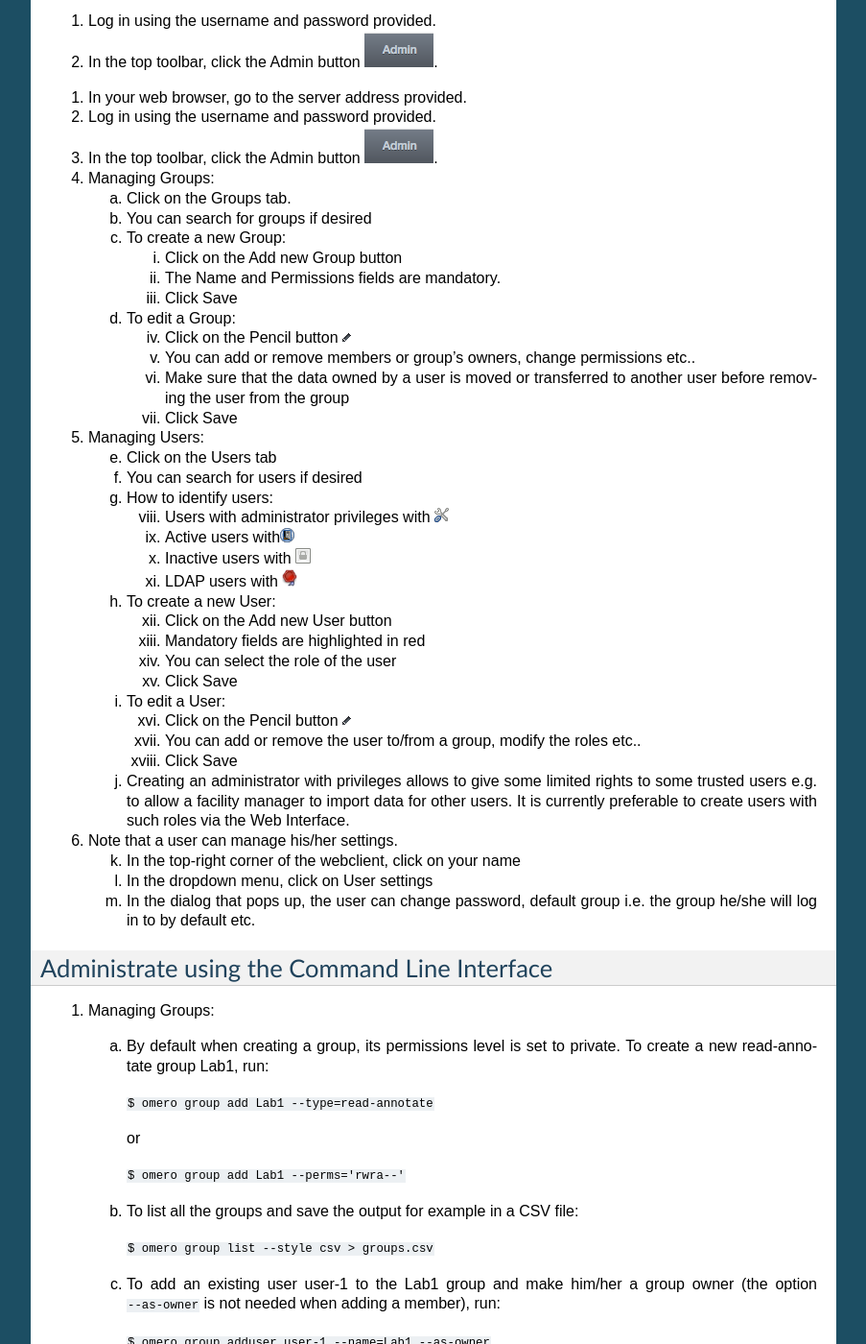
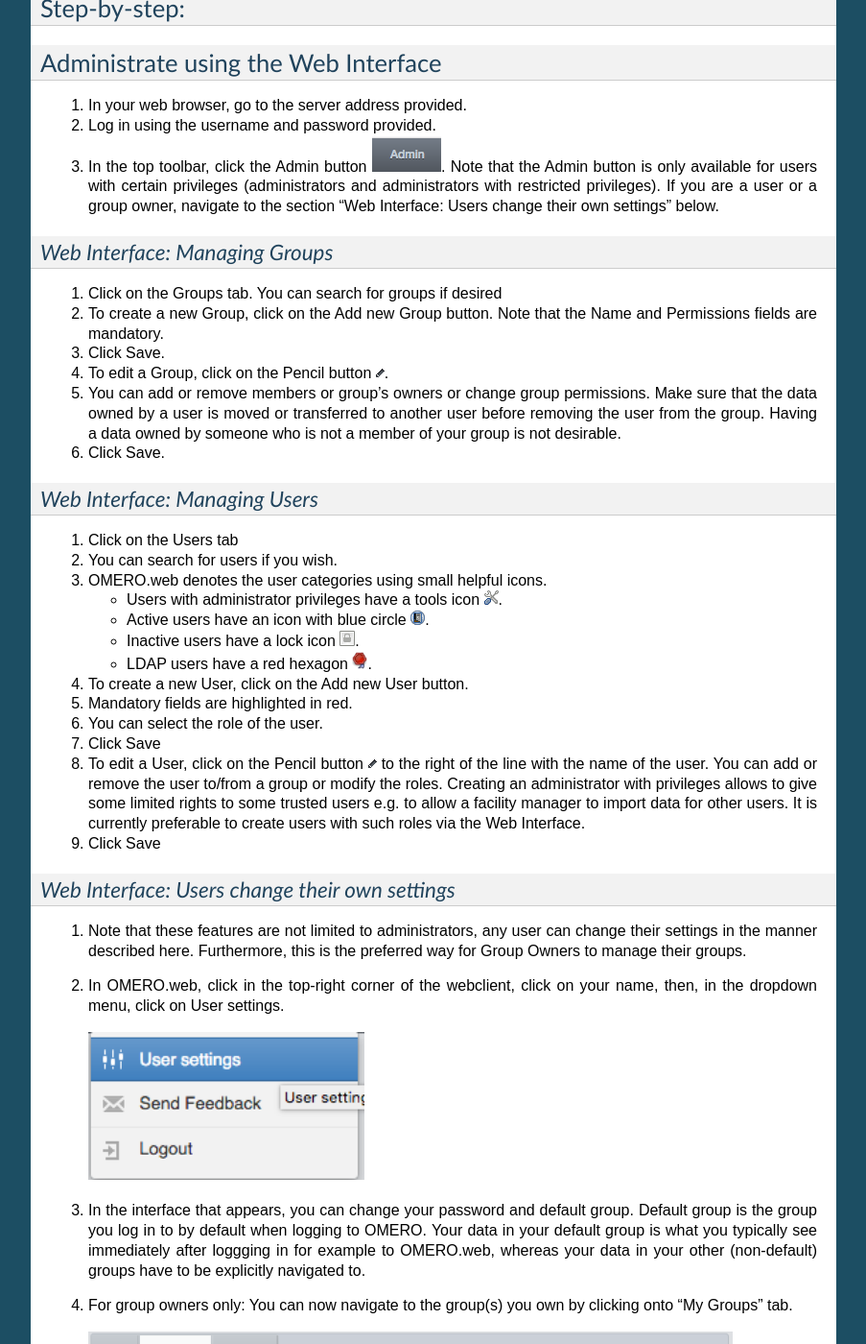
Before and after one commit to ome/omero-guide-introduction, a Sphinx documentation site: the page built from docs/group-user-management.rst, in a window 1280 px wide and 1400 px high, scrolled down 789 px. Shown: the whole window at 96% size, without its empty margins (198-1101 px from the left). Built offline with Sphinx 7.4.7, drawn with Linux system fonts in a browser that asks for light colours; some of the changed text lies outside the part shown.

Commit message:
Reformat, reformulate, add new screenshots

```diff
--- a/docs/group-user-management.rst
+++ b/docs/group-user-management.rst
@@ -21,6 +21,18 @@
 
    -  https://docs.openmicroscopy.org/omero/latest/sysadmins/cli/usergroup.html
 
+   -  https://docs.openmicroscopy.org/omero/5.6.1/sysadmins/server-ldap.html
+
+   -  https://docs.openmicroscopy.org/omero/5.6.1/developers/Server/Ldap.html?highlight=ldap
+
+
+-  Script for Command Line User/Group management
+
+   - https://github.com/ome/training-scripts/blob/master/maintenance/scripts/create_groups_users.sh
+
+-  File defining the User/Group setup used by the script
+
+   - https://github.com/ome/training-scripts/blob/master/maintenance/scripts/create_groups_users_setup
 
 Setup:
 ------
@@ -33,178 +45,188 @@
 found at \ https://docs.openmicroscopy.org/latest/omero/users/cli/installation.html\ .
 
 
-**Step-by-step:**
------------------
+Step-by-step:
+-------------
 
 Administrate using the Web Interface
 ------------------------------------
 
-Below are some useful links to know more about permissions and administrator privileges:
+#. In your web browser, go to the server address provided.
 
 #. Log in using the username and password provided.
 
-#. In the top toolbar, click the Admin button |image0|\ .
+#. In the top toolbar, click the Admin button |image0|\ . Note that the Admin button is only available for users with certain privileges (administrators and administrators with restricted privileges). If you are a user or a group owner, navigate to the section "Web Interface: Users change their own settings" below.
 
-1. In your web browser, go to the server address provided.
+*Web Interface: Managing Groups*
+~~~~~~~~~~~~~~~~~~~~~~~~~~~~~~~~
 
-2. Log in using the username and password provided.
+#. Click on the Groups tab. You can search for groups if desired
 
-3. In the top toolbar, click the Admin button |image0|\ .
+#. To create a new Group, click on the Add new Group button. Note that the Name and Permissions fields are mandatory.
 
-4. Managing Groups:
+#. Click Save.
 
-   a. Click on the Groups tab.
+#. To edit a Group, click on the Pencil button |image1|.
 
-   b. You can search for groups if desired
+#. You can add or remove members or group’s owners or change group permissions. Make sure that the data owned by a user is moved or transferred to another user before removing the user from the group. Having a data owned by someone who is not a member of your group is not desirable.
 
-   c. To create a new Group:
+#. Click Save.
 
-      i.   Click on the Add new Group button
+*Web Interface: Managing Users*
+~~~~~~~~~~~~~~~~~~~~~~~~~~~~~~~
 
-      ii.  The Name and Permissions fields are mandatory.
+#. Click on the Users tab
 
-      iii. Click Save
+#. You can search for users if you wish.
 
-   d. To edit a Group:
+#. OMERO.web denotes the user categories using small helpful icons.
 
-      iv.  Click on the Pencil button |image1|
+   - Users with administrator privileges have a tools icon \ |image2|.
 
-      v.   You can add or remove members or group’s owners, change permissions etc..
+   - Active users have an icon with blue circle \ |image3|.
 
-      vi.  Make sure that the data owned by a user is moved or transferred to another user before removing the user from the group
+   - Inactive users have a lock icon |image4|.
 
-      vii. Click Save
+   - LDAP users have a red hexagon |image5|.
 
-5. Managing Users:
+#. To create a new User, click on the Add new User button.
 
-   e. Click on the Users tab
+#. Mandatory fields are highlighted in red.
 
-   f. You can search for users if desired
+#. You can select the role of the user.
 
-   g. How to identify users:
+#. Click Save
 
-      viii. Users with administrator privileges with \ |image2|
+#. To edit a User, click on the Pencil button |image6| to the right of the line with the name of the user. You can add or remove the user to/from a group or modify the roles. Creating an administrator with privileges allows to give some limited rights to some trusted users e.g. to allow a facility manager to import data for other users. It is currently preferable to create users with such roles via the Web Interface.
 
-      ix.   Active users with\ |image3|
+#. Click Save
 
-      x.    Inactive users with |image4|
+*Web Interface: Users change their own settings*
+~~~~~~~~~~~~~~~~~~~~~~~~~~~~~~~~~~~~~~~~~~~~~~~~
 
-      xi.   LDAP users with |image5|
+#. Note that these features are not limited to administrators, any user can change their settings in the manner described here. Furthermore, this is the preferred way for Group Owners to manage their groups.
 
-   h. To create a new User:
+#. In OMERO.web, click in the top-right corner of the webclient, click on your name, then, in the dropdown menu, click on User settings.
 
-      xii.  Click on the Add new User button
+   |image7|
 
-      xiii. Mandatory fields are highlighted in red
+#. In the interface that appears, you can change your password and default group. Default group is the group you log in to by default when logging to OMERO. Your data in your default group is what you typically see immediately after loggging in for example to OMERO.web, whereas your data in your other (non-default) groups have to be explicitly navigated to.
 
-      xiv.  You can select the role of the user
+#. For group owners only: You can now navigate to the group(s) you own by clicking onto "My Groups" tab.
 
-      xv.   Click Save
+   |image8|
 
-   i. To edit a User:
+#. Identify the group you want to edit in your group list and click on Edit button.
 
-      xvi.   Click on the Pencil button |image6|
+#. You can now add or remove group members, add members as group owners (a group can have many owners, besides youself).  When removing users from the group, make sure that the data owned by a user is moved or transferred to another user before removing the user from the group.
 
-      xvii.  You can add or remove the user to/from a group, modify the roles etc..
+#. You can also change the permissions level of your group. Note though that this is an action which needs careful thinking, especially if you are going from more permissive group types towards less permissive ones.
 
-      xviii. Click Save
+Administrate using the Command Line Interface (CLI)
+---------------------------------------------------
 
-   j. Creating an administrator with privileges allows to give some limited rights to some trusted users e.g. to allow a facility manager to import data for other users. It is currently preferable to create users with such roles via the Web Interface.
+Typically, the administration of Groups and Users in OMERO is done in OMERO.web (see section above), as it is more user friendly. The Command Line Interface (CLI) cannot offer the easy quick overview, filtering and searching and intiutively named buttons and tabs. For creation of administrators with restricted privileges, there are several key features missing from the CLI which are present in OMERO.web.
+Nevertheless, some features for handling LDAP users are implemented only in CLI.
+Further, the CLI offers an environment in which custom bash scripts for user/group creation and maintenance can be executed. One example of such script can be taken from https://github.com/ome/training-scripts/blob/master/maintenance/scripts/create_groups_users.sh. The script consumes a file https://github.com/ome/training-scripts/blob/master/maintenance/scripts/create_groups_users_setup in which a certain user-group setup is defined.
 
-6. Note that a user can manage his/her settings.
+*Command Line: Managing Groups*
+~~~~~~~~~~~~~~~~~~~~~~~~~~~~~~~
 
-   k. In the top-right corner of the webclient, click on your name
+#. By default when creating a group, its permissions level is set to private. To create a new read-annotate group ``Lab1``, run::
 
-   l. In the dropdown menu, click on User settings
+     $ omero group add Lab1 --type=read-annotate
 
-   m. In the dialog that pops up, the user can change password, default group i.e. the group he/she will log in to by default etc.
+#. Or, you can define the permissions of the new group in a different way::
 
-Administrate using the Command Line Interface
----------------------------------------------
+     $ omero group add Lab1 --perms='rwra--'
 
-#.  Managing Groups:
+#. To list all the groups and save the output for example in a CSV file::
 
-    a. By default when creating a group, its permissions level is set to private. To create a new read-annotate group Lab1, run:
+     $ omero group list --style csv > groups.csv
 
-       ``$ omero group add Lab1 --type=read-annotate``
+#. To add an existing user ``user-1`` to the ``Lab1`` group and make him/her a group owner (the option ``--as-owner`` is not needed when adding a member), run::
 
-       or
+     $ omero group adduser user-1 --name=Lab1 --as-owner
 
-       ``$ omero group add Lab1 --perms='rwra--'``
+#. Let us add ``trainer-1`` as an owner of the group too::
 
-    b. To list all the groups and save the output for example in a CSV file:
+     $ omero group adduser trainer-1 --name=Lab1 --as-owner
 
-       ``$ omero group list --style csv > groups.csv``
+#. To remove ``user-1`` from the list of owners (``user-1`` will still be a member of the ``Lab1`` group)::
 
-    c. To add an existing user user-1 to the Lab1 group and make him/her a group owner (the option ``--as-owner`` is not needed when adding a member), run:
+     $ omero user leavegroup Lab1 --name=user-1 --as-owner
 
-       ``$ omero group adduser user-1 --name=Lab1 --as-owner``
+#. Note that the previous command when run without the ``--as-owner`` flag would remove the ``user-1`` from the group completely. Thus, it is an alternative to the following command:
 
-    d. Let’s add trainer-1 as an owner of the group too:
+#. To remove ``user-1`` from the ``Lab1`` group, you can also run::
 
-       ``$ omero group adduser trainer-1 --name=Lab1 --as-owner``
+     $ omero group removeuser user-1 --name=Lab1
 
-    e. To remove user-1 from the list of owners (user-1 will still be a member of the Lab1 group):
+#. To edit the ``Lab1`` group, first determine its ID::
 
-       ``$ omero user leavegroup Lab1 --name=user-1 --as-owner``
+     $ omero group info --group-name Lab1
 
-    f. To remove user-1 from the Lab1 group, run:
+     id \| name \| perms \| ldap \| # of owners \| # of members
 
-       ``$ omero group removeuser user-1 --name=Lab1``
+     -----+-------+--------+-------+-------------+--------------
 
-    g. To edit the Lab1 group, first determine its ID:
+     653 \| Lab1 \| rwra-- \| False \| 0 \| 0
 
-       ``$ omero group info --group-name Lab1``
+#. Change the group name to ``LabN``::
 
-       ``id \| name \| perms \| ldap \| # of owners \| # of members``
+     $ omero obj update ExperimenterGroup:653 name='LabN'
 
-       ``-----+-------+--------+-------+-------------+--------------``
+#. Let us reset the name back to ``Lab1`` to simplify the rest of the workflow.
 
-       ``653 \| Lab1 \| rwra-- \| False \| 0 \| 0``
+#. Change the group's permissions to read-write::
 
-    h. Change the group name to ``LabN``:
+     $ omero group perms --perms='rwrw--' --name='Lab1'
 
-       ``$ omero obj update ExperimenterGroup:653 name='LabN'``
+*Command Line: Managing Users*
+~~~~~~~~~~~~~~~~~~~~~~~~~~~~~~
 
-    i. Let’s reset the name back to ``Lab1`` to simplify the rest of the workflow
+#. Create a new user with login name lpasteur and at the same time add this user (with first and last name ``Louis Pasteur``) to the ``Lab1`` group::
 
-    j.  Change the group's permissions to read-write:
+     $ omero user add lpasteur Louis Pasteur --group-name Lab1
 
-        ``$ omero group perms --perms='rwrw--' --name='Lab1'``
+#. Let us now add the user to another group::
 
-2. Managing Users:
+     $ omero user joingroup Lab1 --name=lpasteur
 
-   a. Create a new user with login name lpasteur and at the same time add this user (with first and last name ``Louis Pasteur``) to the Lab1 group:
+#. To edit the user and for example add an email address, first determine the user’s ID::
 
-      ``$ omero user add lpasteur Louis Pasteur --group-name Lab1``
+     $ omero user info --user-name lpasteur
 
-   b. Let’s now add the user to another group:
+#. Add an email address (supposing the ID of the user were ``123``)::
 
-      ``$ omero user joingroup Lab1 --name=lpasteur``
+     $ omero obj update Experimenter:123 email='lpasteur@demo.co.uk'
 
-   c. To edit the user and for example add an email address, first determine the user’s ID:
+#. Make a user inactive. User cannot be deleted but it is possible to prevent a user from logging in. For that, we need to remove the user from the ``user`` group (an internal OMERO group)::
 
-      ``$ omero user info --user-name lpasteur``
+     $ omero user leavegroup user --name=lpasteur
 
-   d. Add an email address (supposing the ID of the user were ``123``):
+#. To reactivate the user::
 
-      ``$ omero obj update Experimenter:123 email='lpasteur@demo.co.uk'``
+     $ omero user joingroup user --name=lpasteur
 
-   e. Make a user inactive. User cannot be deleted but it is possible to prevent a user from logging in. For that we need to remove the user from the user group (internal OMERO group).
+*Command Line: Managing LDAP Users*
+~~~~~~~~~~~~~~~~~~~~~~~~~~~~~~~~~~~
 
-      ``$ omero user leavegroup user --name=lpasteur``
+If LDAP authentication is configured on your OMERO.server, the OMERO.server synchronizes the user list with an LDAP server, thus enabling an easy user creation and maintenance. It is possible to convert non-LDAP OMERO users to LDAP authentication using the command ``omero ldap setdn``. See further information in the links under the Resources section of this guide.
 
-   f. To reactivate the user:
+Typically, it is impractical to synchronize the OMERO groups with LDAP groups. In such case, the OMERO.server can be configured in such a way that LDAP users when they first log in to OMERO will be added to a specific private OMERO group (let us call this group ``My Data``). This situation is further explored in the example below.
 
-      ``$ omero user joingroup user --name=lpasteur``
+The administrator or administrator with restricted privileges can add an LDAP user to OMERO even before the user have ever logged in to OMERO:
 
-   g. LDAP authentication. It is possible to convert non-LDAP users to LDAP authentication using the command ``omero ldap setdn``. When using LDAP as an authentication backend, users when they log in will be added to the internal OMERO group called default unless they have already been added to a given group. To add a user before they have ever logged in to OMERO, first create the user (example user name is ``enoether``).
+#. First create the existing LDAP user as OMERO user (example user name is ``enoether``)::
 
-      ``$ omero ldap create enoether``
+      $ omero ldap create enoether
 
-      Then add the user to the Lab1 group
+#. The user is now a member of the ``My Data`` group in OMERO. Then (if needed) add the user to the ``Lab1`` group::
 
-      ``$ omero group adduser enoether --name=Lab1``
+      $ omero group adduser enoether --name=Lab1
+
+#. Note that it is advisable to clarify the OMERO group membership situation of the LDAP users soon after their joined OMERO. This can be done for example by adding the new user to their lab group (e.g. ``Lab1``) in OMERO as well and changing the default group of such user in OMERO to be their lab group. See above for how to change the default group of a user. Otherwise, the new LDAP&OMERO users might be importing their data into the ``My Data`` group for some period of time, without realizing the data are not accessible (because ``My Data`` is a private group) to their colleagues in the lab group for cooperative purposes.
 
 .. |image0| image:: images/groupsusersadm1.png
    :width: 0.75in
@@ -225,3 +247,7 @@
    :height: 0.1875in
 .. |image6| image:: images/groupsusersadm2.png
    :height: 0.10417in
+.. |image7| image:: images/groupsusersadm7.png
+   :width: 3in
+.. |image8| image:: images/groupsusersadm8.png
+   :width: 7in
```
Also changed, not shown: other parts of docs/group-user-management.rst (+2 -2 lines), docs/images/groupsusersadm7.png (added), docs/images/groupsusersadm8.png (added).
